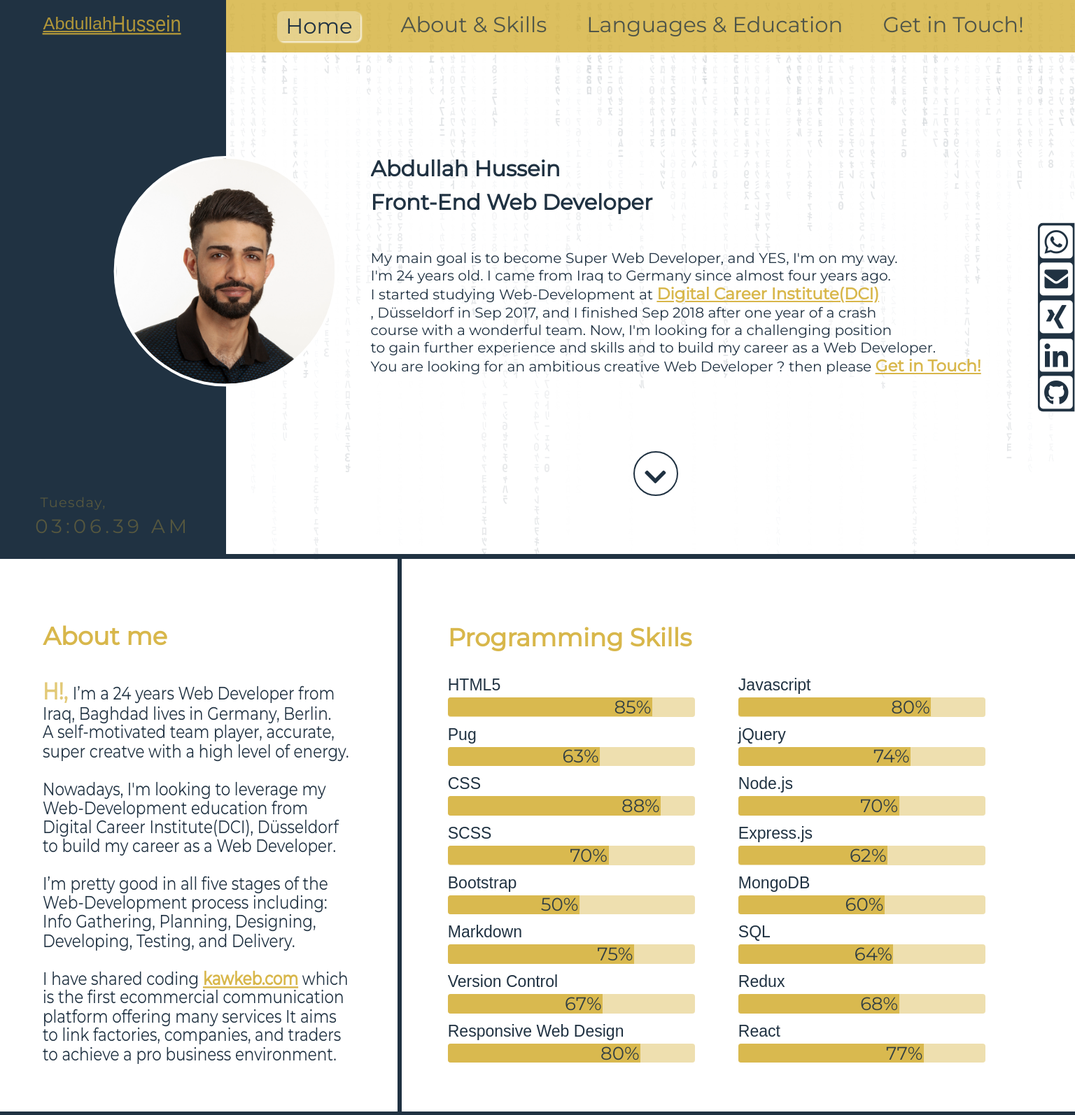
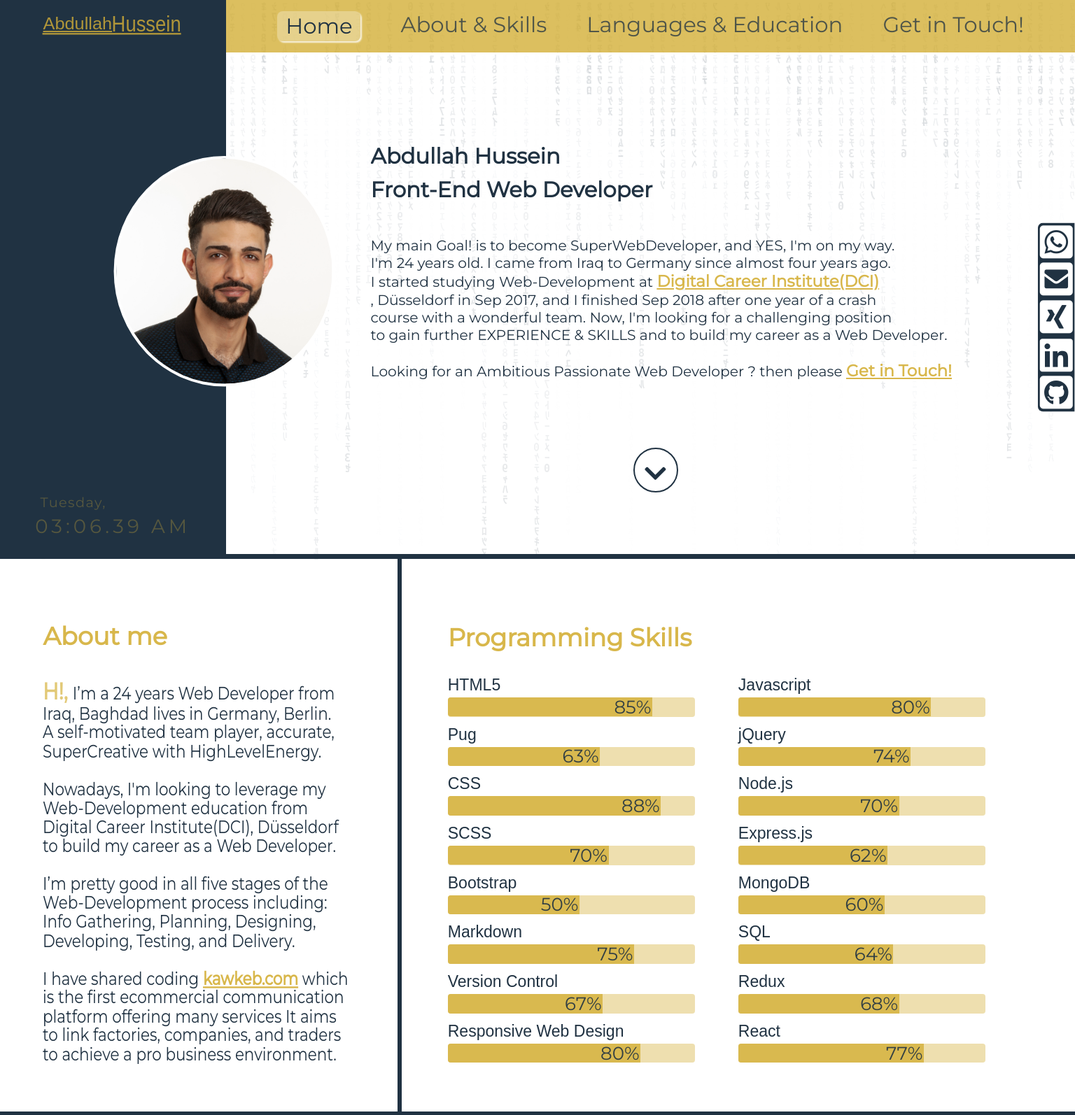
Before and after one commit to AbdullahHussein/myPortfolio, a PHP site: page /index.html in a window 1536 px wide. Shown: the top 1594 px of the page at 70% size. Run offline with PHP 8.4, Linux system fonts and the light colour scheme; some libraries are stand-ins or nearby versions.

Commit message:
some changes<<<<

```diff
--- a/index.html
+++ b/index.html
@@ -69,14 +69,15 @@
                 <h1 class="line-1 anim-typewriter">Front-End Web Developer</h1>
             </div>
             <div class="intro-text">
-            <p class="text">My main goal is to become Super Web Developer, and YES, I'm on my way.
+            <p class="text">My main Goal! is to become SuperWebDeveloper, and YES, I'm on my way.
                     <br>I'm 24 years old. I came from Iraq to Germany since almost four years ago.
                     <br>I started studying Web-Development at
                     <a class="inTouch" href="https://digitalcareerinstitute.org/en/" target="_blank">Digital Career Institute(DCI)</a>
                     <br>, Düsseldorf in Sep 2017, and I finished Sep 2018 after one year of a crash
                     <br>course with a wonderful team. Now, I'm looking for a challenging position
-                    <br>to gain further experience and skills and to build my career as a Web Developer.
-                    <br>You are looking for an ambitious creative Web Developer ? then please
+                    <br>to gain further EXPERIENCE & SKILLS and to build my career as a Web Developer.
+                    <br>
+                    <br>Looking for an Ambitious Passionate Web Developer ? then please
                     <a class="inTouch" href="#footer">Get in Touch!</a>
                 </p>
             </div>
@@ -125,7 +126,7 @@
             <h3 class="title">About me</h3>
             <p class="about-text">
                 <strong class="hi">H!, </strong>
-                I’m a 24 years Web Developer from Iraq, Baghdad lives in Germany, Berlin.</br>A self-motivated team player, accurate,<br>super creatve with a high level of energy.
+                I’m a 24 years Web Developer from Iraq, Baghdad lives in Germany, Berlin.</br>A self-motivated team player, accurate,<br>SuperCreative with HighLevelEnergy.
                 <br>
                 <br>Nowadays, I'm looking to leverage my Web-Development education from </br>Digital Career Institute(DCI), Düsseldorf
                 <br>to build my career as a Web Developer.
--- a/sty.css
+++ b/sty.css
@@ -1584,7 +1584,7 @@ textarea {
   left: 21.7%;
   }
   .left-intro .img-div {
-    width: 100%;
+    width: 99%;
     height: 60%;
     margin-left: 50%;
     padding-top: 49%;
@@ -1600,7 +1600,7 @@ textarea {
     height:99vh;
   }
   .intro-title{
-    margin-top:8%;
+    margin-top:6.5%;
   }
   .socialMedia {
     position: fixed;
@@ -1610,7 +1610,7 @@ textarea {
   }
   .intro-arrow{
     transform:scale(1);
-    margin-top:3%;
+    margin-top:2%;
   }
   #aboutSkillsSection {
     height:98.8vh;
```
